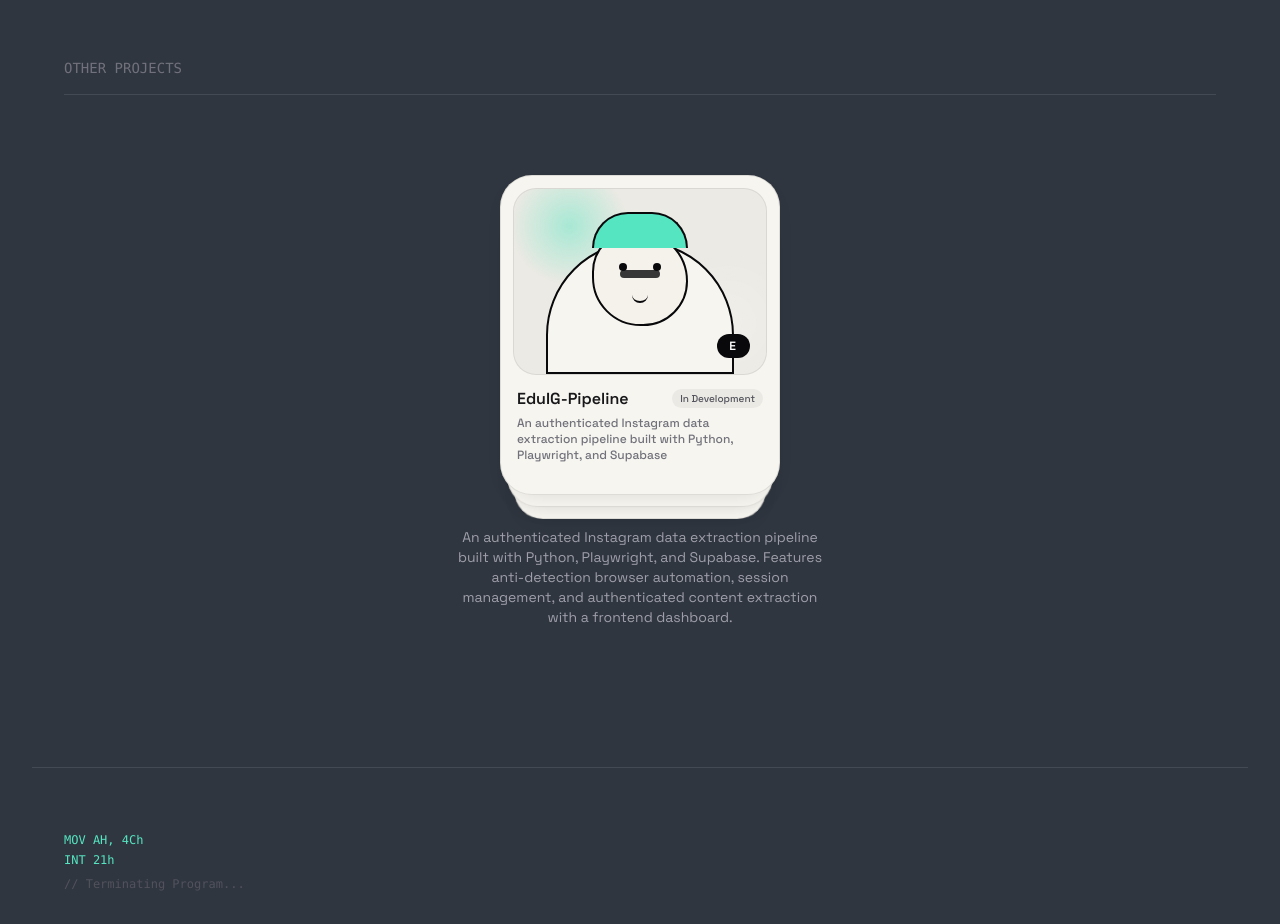
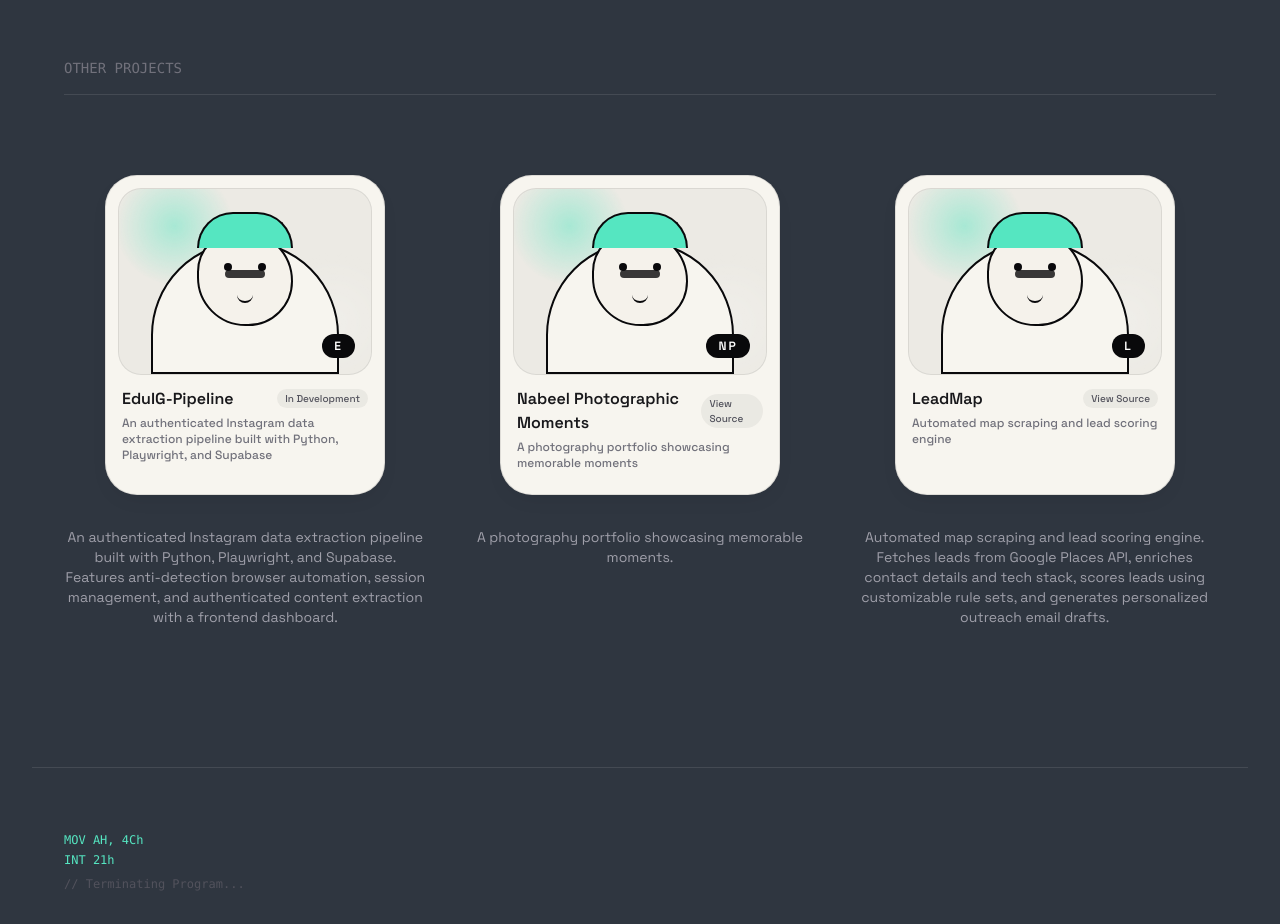
Before and after one commit to abdulmueezdev/Portfolio, a Next.js app: page /portfolio in a window 1280 px wide. Shown: the part 1140-2064 px from the top of the page. Built offline with nearby package versions, Linux system fonts and the light colour scheme.

Commit message:
fix: unstack OTHER PROJECTS into a grid so LeadMap is visible

```diff
--- a/app/portfolio/page.tsx
+++ b/app/portfolio/page.tsx
@@ -103,15 +103,24 @@
         <div>
           <h2 className="font-mono text-sm text-zinc-500 mb-8 border-b border-white/10 pb-4">OTHER PROJECTS</h2>
           {otherProjects.length > 0 ? (
-            <div className="flex justify-center items-center py-12">
-              <OrbitCardStack items={otherProjects.map(p => ({
+            <div className="grid grid-cols-1 md:grid-cols-2 lg:grid-cols-3 gap-8 py-12">
+              {otherProjects.map((p) => (
+                <div key={p.id} className="flex justify-center items-center">
+                  <OrbitCardStack
+                    items={[{
                       name: p.title,
                       role: p.description.split('.')[0] || 'Project',
                       description: p.description,
                       image: p.image_url || '',
                       accent: '#55E6C1',
                       stat: p.github_url ? 'View Source' : 'In Development',
-              }))} defaultActiveIndex={0} spread={168} lift={34} />
+                    }]}
+                    defaultActiveIndex={0}
+                    spread={0}
+                    lift={0}
+                  />
+                </div>
+              ))}
             </div>
           ) : (
             <div className="font-mono text-center py-24 text-zinc-500">
```
Lines whose indentation alone changed are shown as unchanged.
